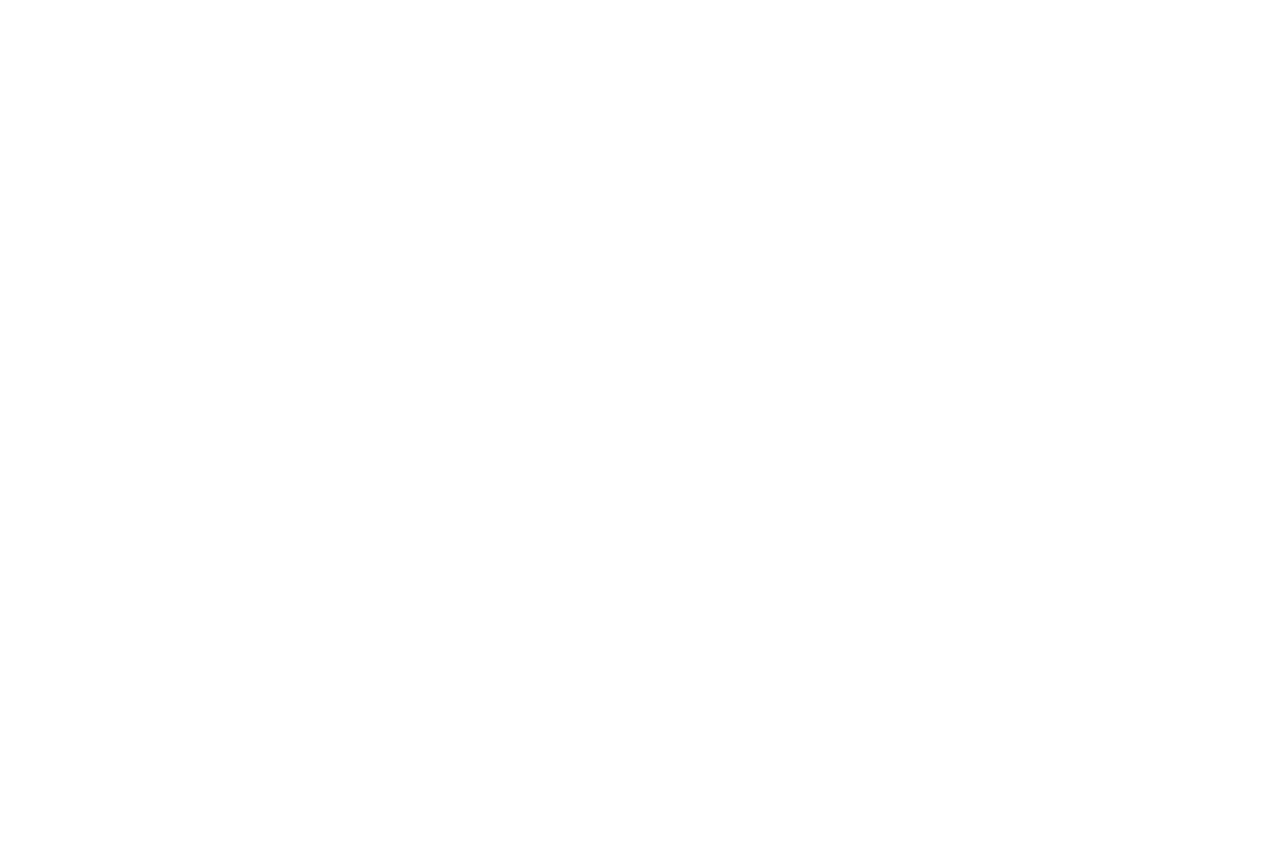
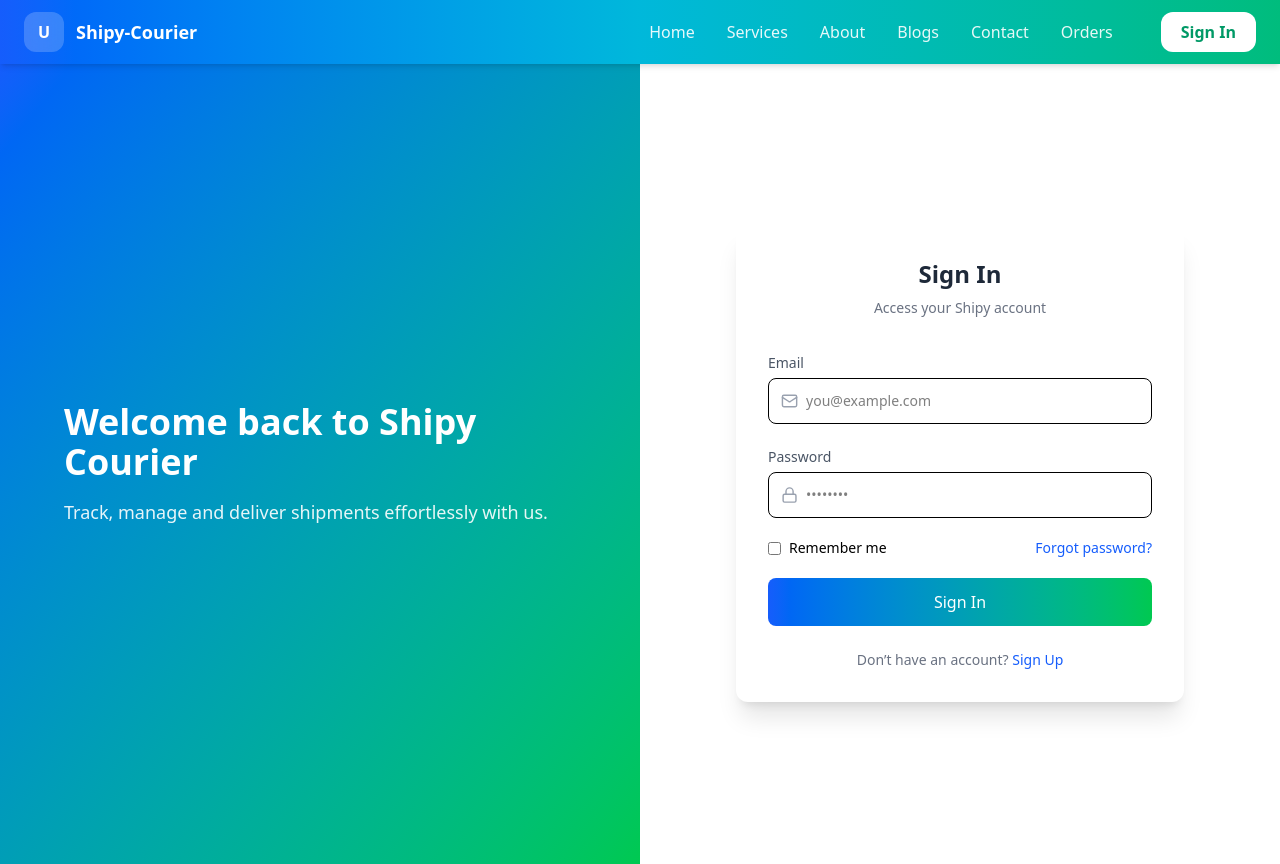
Before and after one commit to SheetalMoharana/Shipy-Courier, a React (Vite) app: page /signin in a window 1280 px wide. Before the commit this address had no page. Before the commit the page ends 800 px from the top, so only its background shows below. Built offline with nearby package versions, Linux system fonts and the light colour scheme.

Commit message:
second commit

```diff
--- a/src/App.jsx
+++ b/src/App.jsx
@@ -2,11 +2,13 @@
 import { Routes, Route } from "react-router-dom";
 import MainLayout from "./layouts/MainLayout";
  import Home from "./pages/Home";
+ import Sign_In from "./pages/Sign_In";
 function App(){
   return (
     <Routes>
       <Route path="/" element={<MainLayout />}>
         <Route index element={<Home />} />
+        <Route path="/signin" element={<Sign_In />} />
 
         </Route>
         </Routes>
--- a/src/components/Cal_sec.jsx
+++ b/src/components/Calculation.jsx
@@ -2,7 +2,7 @@
 import { X, Plus } from "lucide-react";
 import { assets } from "../assets/assets";
 
-const Cal_sec = () => {
+const Calculation = () => {
   const [boxes, setBoxes] = useState([
     { weight: "", unit: "g", l: "", b: "", h: "", count: "" },
   ]);
@@ -157,4 +157,4 @@
   );
 };
 
-export default Cal_sec ;
+export default Calculation ;
--- a/src/components/Navbar.jsx
+++ b/src/components/Navbar.jsx
@@ -31,10 +31,7 @@
             <Link to="/orders" className="hover:text-white">Orders</Link>
 
 
-            <Link
-              to="/sign-in"
-              className="ml-4 px-5 py-2 rounded-xl bg-white text-emerald-600 font-semibold hover:bg-slate-100 transition"
-            >
+            <Link to="/signin" className="ml-4 px-5 py-2 rounded-xl bg-white text-emerald-600 font-semibold hover:bg-slate-100 transition" >
               Sign In
             </Link>
           </nav>
--- a/src/pages/Home.jsx
+++ b/src/pages/Home.jsx
@@ -4,7 +4,7 @@
 import Whyshipy from '../components/Whyshipy'
 import Ourservices from '../components/Ourservices'
 import Stat from '../components/Stat'
-import Cal_sec from '../components/cal_sec'
+import Calculation from '../components/Calculation'
 import Trusted_partners from '../components/Trusted_partners'
 import Customer from '../components/Customer'
 import Footer from '../components/Footer'
@@ -21,7 +21,7 @@
 
     <Stat/>
 
-    <Cal_sec/>
+    <Calculation/>
 
     <Trusted_partners/>
 
--- /dev/null
+++ b/src/pages/Sign_In.jsx
@@ -0,0 +1,91 @@
+import React from "react";
+import { Mail, Lock } from "lucide-react";
+
+const Sign_In = () => {
+  return (
+    <div className="min-h-screen grid grid-cols-1 md:grid-cols-2">
+
+
+      <div className="hidden md:flex flex-col justify-center px-16 bg-gradient-to-br from-blue-600 to-green-500 text-white">
+        <h1 className="text-4xl font-bold mb-4">
+          Welcome back to Shipy Courier
+        </h1>
+        <p className="text-lg opacity-90">
+          Track, manage and deliver shipments effortlessly with us.
+        </p>
+      </div>
+
+
+      <div className="flex items-center justify-center px-6">
+        <div className="w-full max-w-md bg-white shadow-xl rounded-xl p-8">
+
+          <h2 className="text-2xl font-bold text-center text-gray-800">
+            Sign In
+          </h2>
+          <p className="text-sm text-gray-500 text-center mt-2">
+            Access your Shipy account
+          </p>
+
+          <form className="mt-8 space-y-5">
+
+
+            <div>
+              <label className="text-sm text-gray-600">Email</label>
+              <div className="flex items-center border rounded-lg px-3 mt-1">
+                <Mail size={18} className="text-gray-400" />
+                <input
+                  type="email"
+                  placeholder="you@example.com"
+                  className="w-full px-2 py-3 outline-none text-sm"
+                />
+              </div>
+            </div>
+
+
+            <div>
+              <label className="text-sm text-gray-600">Password</label>
+              <div className="flex items-center border rounded-lg px-3 mt-1">
+                <Lock size={18} className="text-gray-400" />
+                <input
+                  type="password"
+                  placeholder="••••••••"
+                  className="w-full px-2 py-3 outline-none text-sm"
+                />
+              </div>
+            </div>
+
+
+            <div className="flex justify-between items-center text-sm">
+              <label className="flex items-center gap-2">
+                <input type="checkbox" />
+                Remember me
+              </label>
+              <span className="text-blue-600 cursor-pointer hover:underline">
+                Forgot password?
+              </span>
+            </div>
+
+
+            <button
+              type="submit"
+              className="w-full py-3 bg-gradient-to-r from-blue-600 to-green-500 text-white rounded-lg font-medium hover:opacity-90 transition"
+            >
+              Sign In
+            </button>
+
+          </form>
+
+
+          <p className="text-sm text-center text-gray-500 mt-6">
+            Don’t have an account?{" "}
+            <span className="text-blue-600 cursor-pointer hover:underline">
+              Sign Up
+            </span>
+          </p>
+        </div>
+      </div>
+    </div>
+  );
+};
+
+export default Sign_In;
```
Also changed, not shown: src/components/Trusted_partners.jsx (+4 -4 lines).
